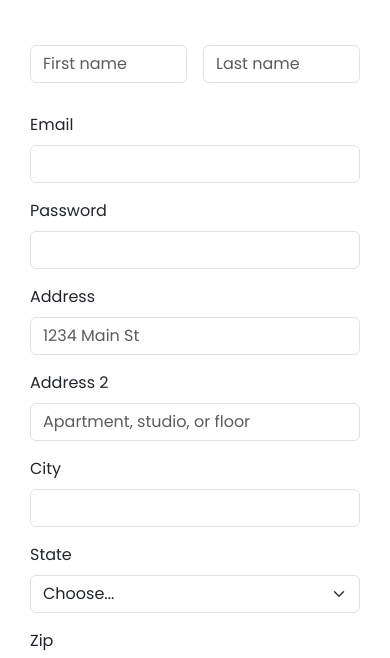
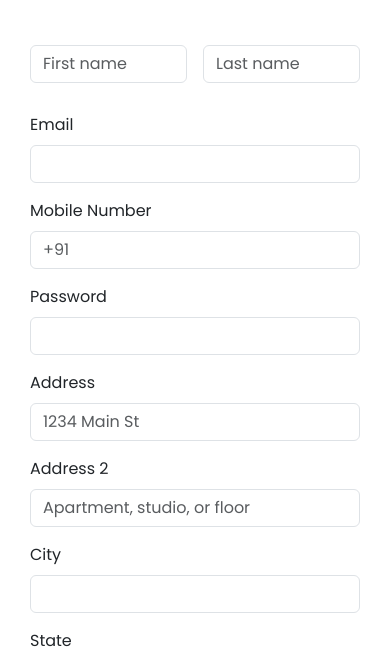
Before and after one commit to akashv2005/urbanbrew, a plain HTML site: page orders.html in a window 390 px wide. Shown: the part 155-813 px from the top of the page. Drawn offline with nearby package versions, Linux system fonts and the light colour scheme.

Commit message:
Added phone input

```diff
--- a/orders.html
+++ b/orders.html
@@ -55,6 +55,10 @@
         <div class="col-md-6">
           <label for="inputEmail4" class="form-label">Email</label>
           <input type="email" class="form-control" id="inputEmail4">
+        </div>
+        <div class="col-md-6">
+          <label for="phone" class="form-label">Mobile Number</label>
+          <input type="tel" class="form-control" id="phone" placeholder="+91">
         </div>
         <div class="col-md-6">
           <label for="inputPassword4" class="form-label">Password</label>
```
